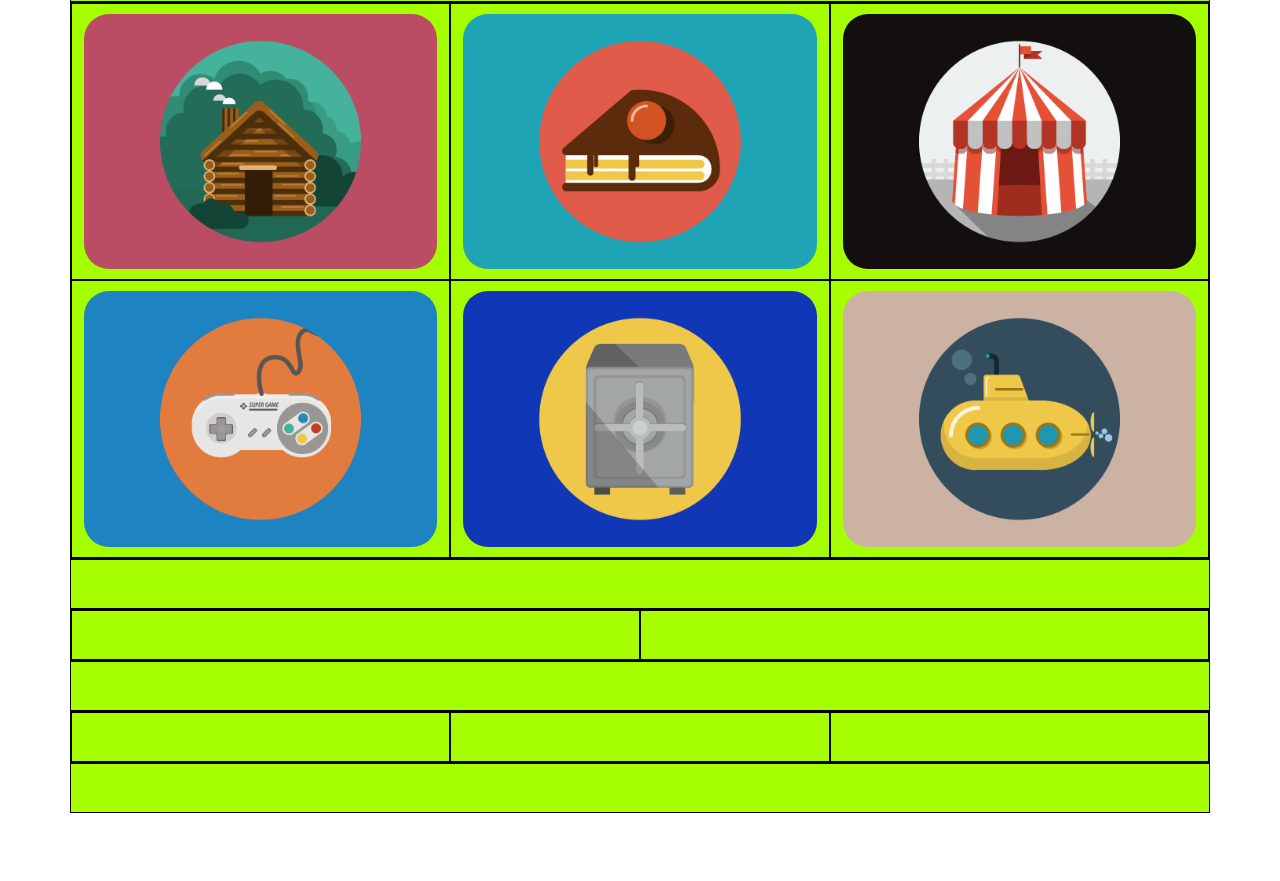
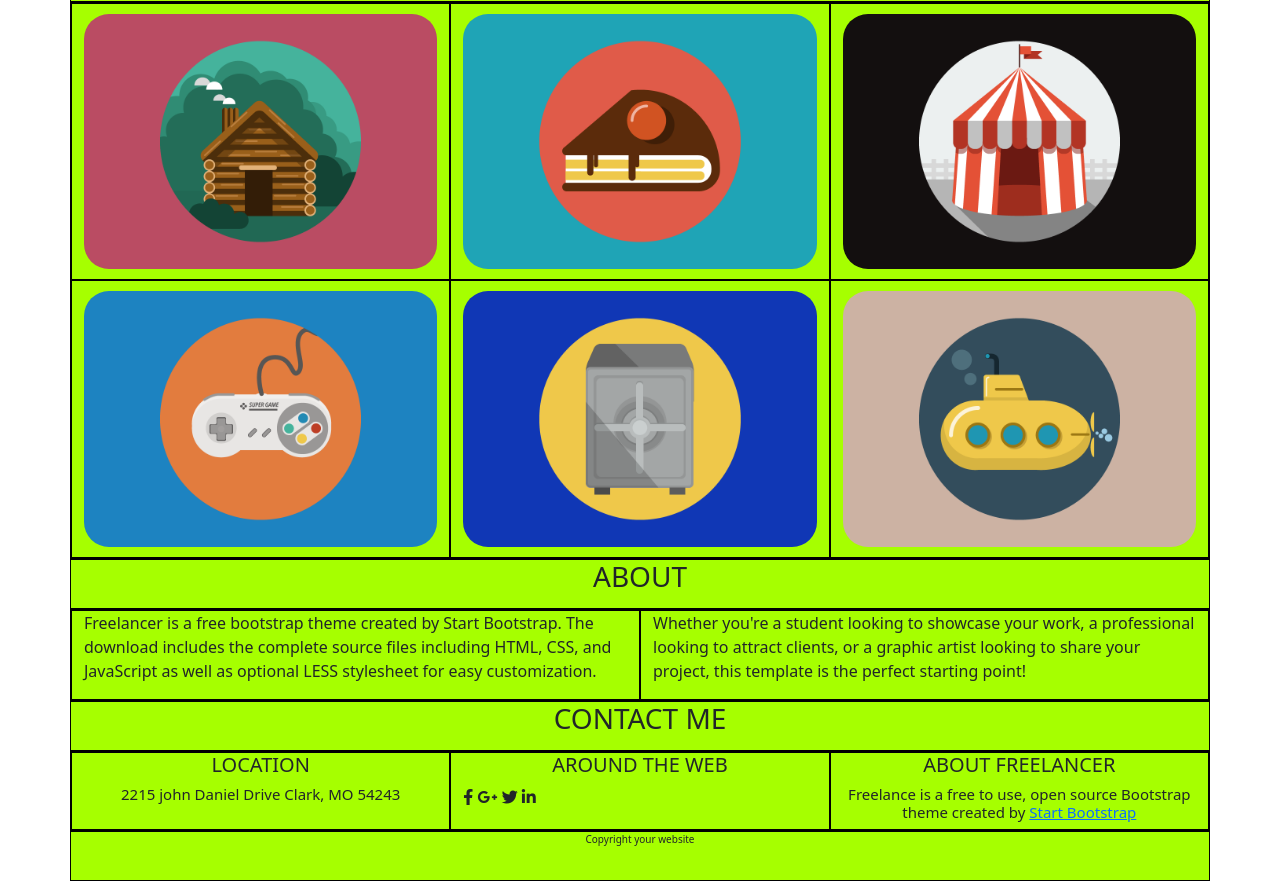
Before and after one commit to Linuxpert/html-css-bootstrap-freelancer, a plain HTML site: page index.html in a window 1280 px wide. Shown: the part 435-1316 px from the top of the page. Before the commit the page ends 1248 px from the top, so only its background shows below. Drawn offline with nearby package versions, Linux system fonts and the light colour scheme.

Commit message:
riempimento pagina provvisorio

```diff
--- a/css/style.css
+++ b/css/style.css
@@ -38,3 +38,26 @@
     width: 100%;
     height: 100%;
 }
+
+.about {
+    text-align: center;
+}
+
+.contact {
+    text-align: center;
+}
+
+.footer h4,h5 {
+    text-align: center;
+}
+.footer h4 {
+    font-size: 20px;
+}
+.footer h5 {
+    font-size: 15px;
+}
+
+.col article {
+    font-size: 10px;
+    text-align: center;
+}
--- a/index.html
+++ b/index.html
@@ -5,6 +5,7 @@
     <meta http-equiv="X-UA-Compatible" content="IE=edge">
     <meta name="viewport" content="width=device-width, initial-scale=1.0">
     <link href="https://cdn.jsdelivr.net/npm/bootstrap@5.0.2/dist/css/bootstrap.min.css" rel="stylesheet" integrity="sha384-EVSTQN3/azprG1Anm3QDgpJLIm9Nao0Yz1ztcQTwFspd3yD65VohhpuuCOmLASjC" crossorigin="anonymous">
+    <link rel="stylesheet" href="https://cdnjs.cloudflare.com/ajax/libs/font-awesome/5.15.4/css/all.min.css">
     <link rel="stylesheet" href="css/style.css">
     <title>Freelancer</title>
 </head>
@@ -81,18 +82,27 @@
         <!-- about -->
         <div class="container">
             <div class="row about">
-                <div class="col"></div>
+                <div class="col"><h3>ABOUT</h3></div>
             </div>
             <div class="row row-cols-1 row-cols-md-2">
-                <div class="col"></div>
-                <div class="col"></div>
+                <div class="col">
+                    <p>
+                        Freelancer is a free bootstrap theme created by Start Bootstrap.
+                        The download includes the complete source files including HTML, CSS, and JavaScript as well as optional LESS stylesheet for easy customization.
+                    </p>
+                </div>
+                <div class="col">
+                    <p>
+                        Whether you're a student looking to showcase your work, a professional looking to attract clients, or a graphic artist looking to share your project, this template is the perfect starting point!
+                    </p>
+                </div>
             </div>
         </div>
 
         <!-- contact -->
         <div class="container">
             <div class="row contact">
-                <div class="col"></div>
+                <div class="col"><h3>CONTACT ME</h3></div>
             </div>
         </div>
     </main>
@@ -101,15 +111,41 @@
 
         <div class="container">
             <!-- footer up -->
-            <div class="row row-cols-1 row-cols-md-3">
-                <div class="col"></div>
-                <div class="col"></div>
-                <div class="col"></div>
+            <div class="row row-cols-1 row-cols-md-3 footer">
+                <div class="col">
+                    <h4>
+                        LOCATION
+                    </h4>
+                    <h5>
+                        2215 john Daniel Drive Clark, MO 54243
+                    </h5>
+                </div>
+                <div class="col">
+                    <h4>
+                        AROUND THE WEB
+                    </h4>
+                    <i class="fab fa-facebook-f"></i>
+                    <i class="fab fa-google-plus-g"></i>
+                    <i class="fab fa-twitter"></i>
+                    <i class="fab fa-linkedin-in"></i>
+                </div>
+                <div class="col">
+                    <h4>
+                        ABOUT FREELANCER
+                    </h4>
+                    <h5>
+                        Freelance is a free to use, open source Bootstrap theme created by <a href="#">Start Bootstrap</a>
+                    </h5>
+                </div>
             </div>
 
             <!-- footer down -->
             <div class="row">
-                <div class="col"></div>
+                <div class="col">
+                    <article>
+                        Copyright  your website
+                    </article>
+                </div>
             </div>
         </div>
     </footer>
```
